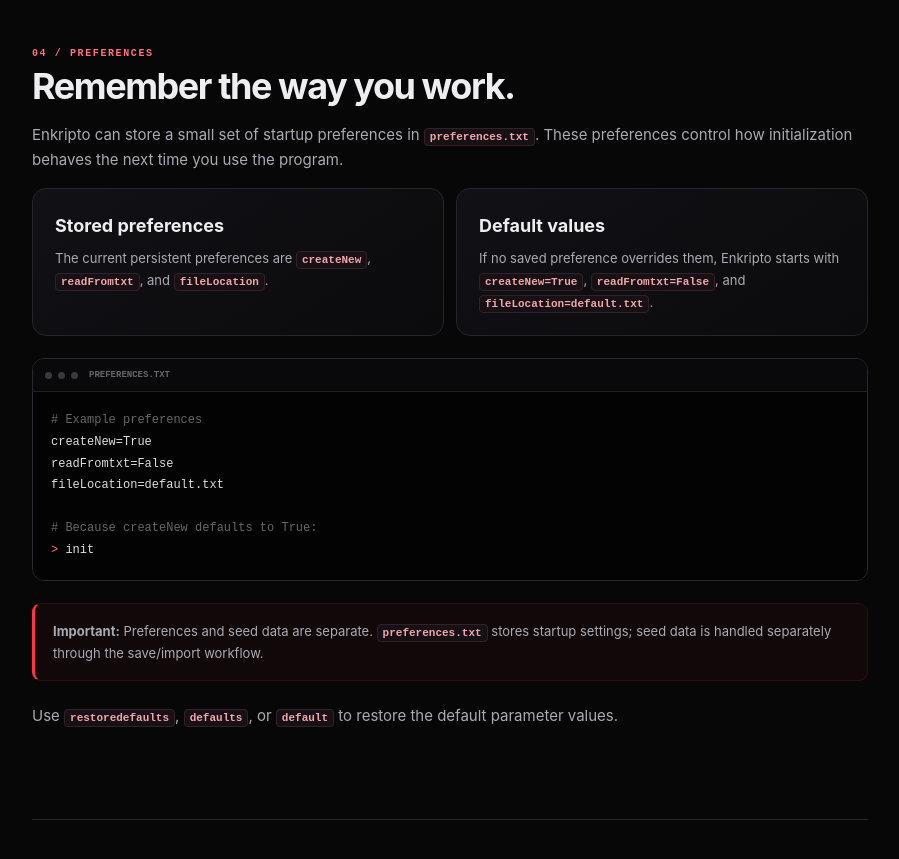
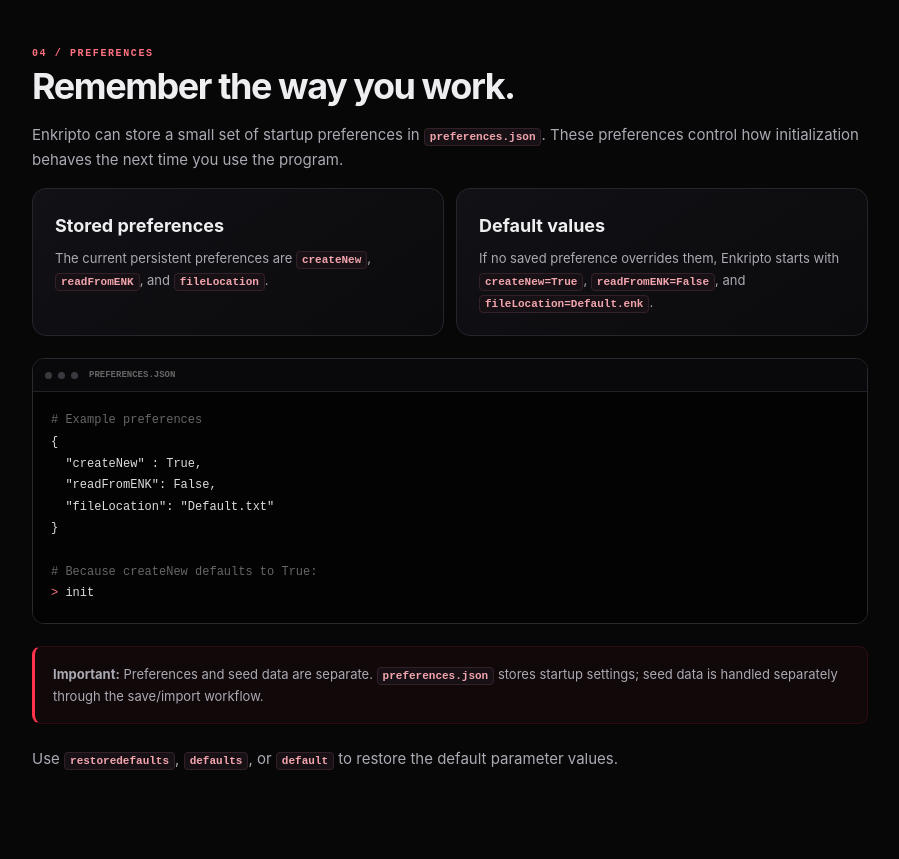
Before and after one commit to BoKrsteski/Enkripto, a plain HTML site: page index.html in a window 1280 px wide. Shown: the part 3040-3899 px from the top of the page, without its empty margins (334-1233 px from the left). Drawn offline with Linux system fonts and the light colour scheme.

Commit message:
Update file references from .txt to .json and .enk

```diff
--- a/index.html
+++ b/index.html
@@ -1183,7 +1183,7 @@
         <p>
           Use <span class="inline">save</span> or
           <span class="inline">write</span> to store the current seed
-          data in a text file.
+          data in an .enk file.
         </p>
 
       </div>
@@ -1284,7 +1284,7 @@
 
   <p>
     Enkripto can store a small set of startup preferences in
-    <span class="inline">preferences.txt</span>.
+    <span class="inline">preferences.json</span>.
     These preferences control how initialization behaves the next time
     you use the program.
   </p>
@@ -1302,7 +1302,7 @@
       <p>
         The current persistent preferences are
         <span class="inline">createNew</span>,
-        <span class="inline">readFromtxt</span>,
+        <span class="inline">readFromENK</span>,
         and <span class="inline">fileLocation</span>.
       </p>
 
@@ -1318,8 +1318,8 @@
       <p>
         If no saved preference overrides them, Enkripto starts with
         <span class="inline">createNew=True</span>,
-        <span class="inline">readFromtxt=False</span>,
-        and <span class="inline">fileLocation=default.txt</span>.
+        <span class="inline">readFromENK=False</span>,
+        and <span class="inline">fileLocation=Default.enk</span>.
       </p>
 
     </article>
@@ -1337,16 +1337,18 @@
       <i class="dot"></i>
 
       <span class="tt">
-        PREFERENCES.TXT
+        PREFERENCES.JSON
       </span>
 
     </div>
 
 
     <pre><span class="comment"># Example preferences</span>
-createNew=True
-readFromtxt=False
-fileLocation=default.txt
+{
+  "createNew" : True,
+  "readFromENK": False,
+  "fileLocation": "Default.txt"
+}
 
 <span class="comment"># Because createNew defaults to True:</span>
 <span class="prompt">&gt;</span> init</pre>
@@ -1359,7 +1361,7 @@
     <p>
       <strong>Important:</strong>
       Preferences and seed data are separate.
-      <span class="inline">preferences.txt</span> stores startup settings;
+      <span class="inline">preferences.json</span> stores startup settings;
       seed data is handled separately through the save/import workflow.
     </p>
 
```
